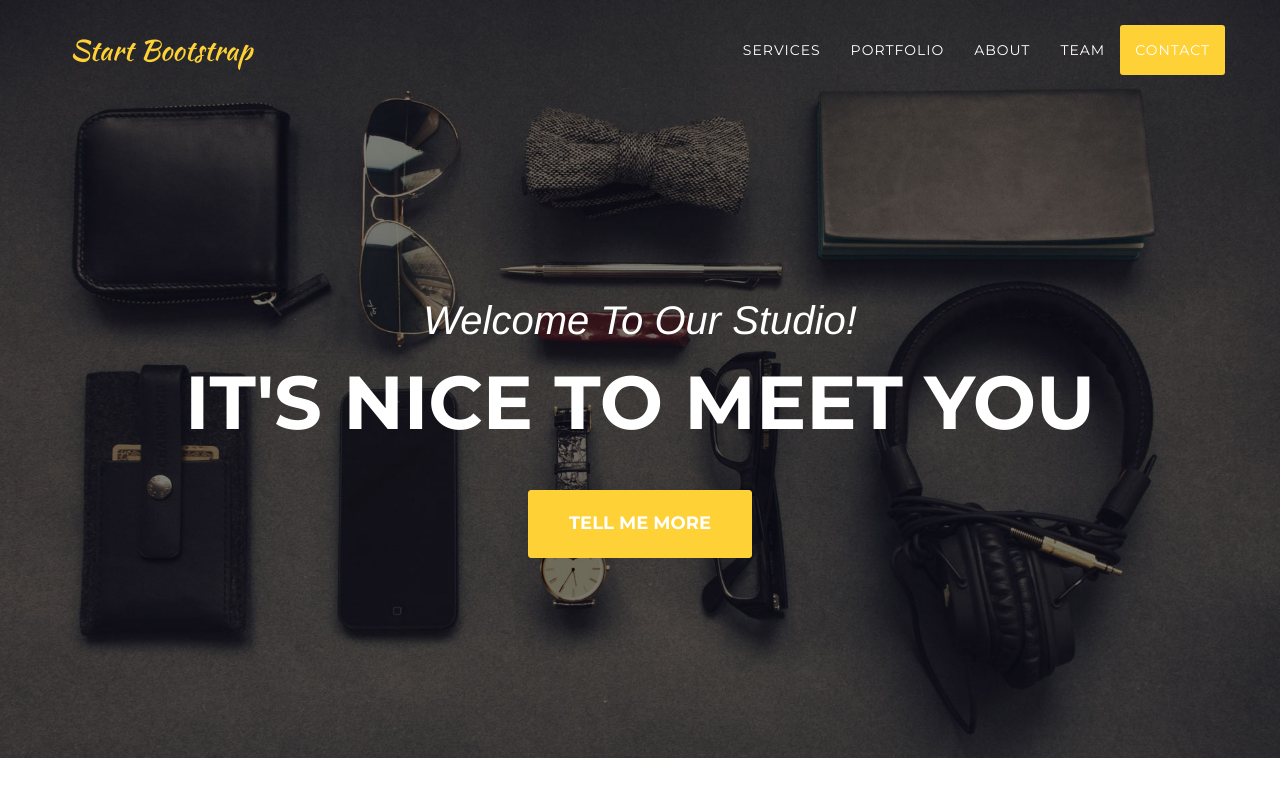
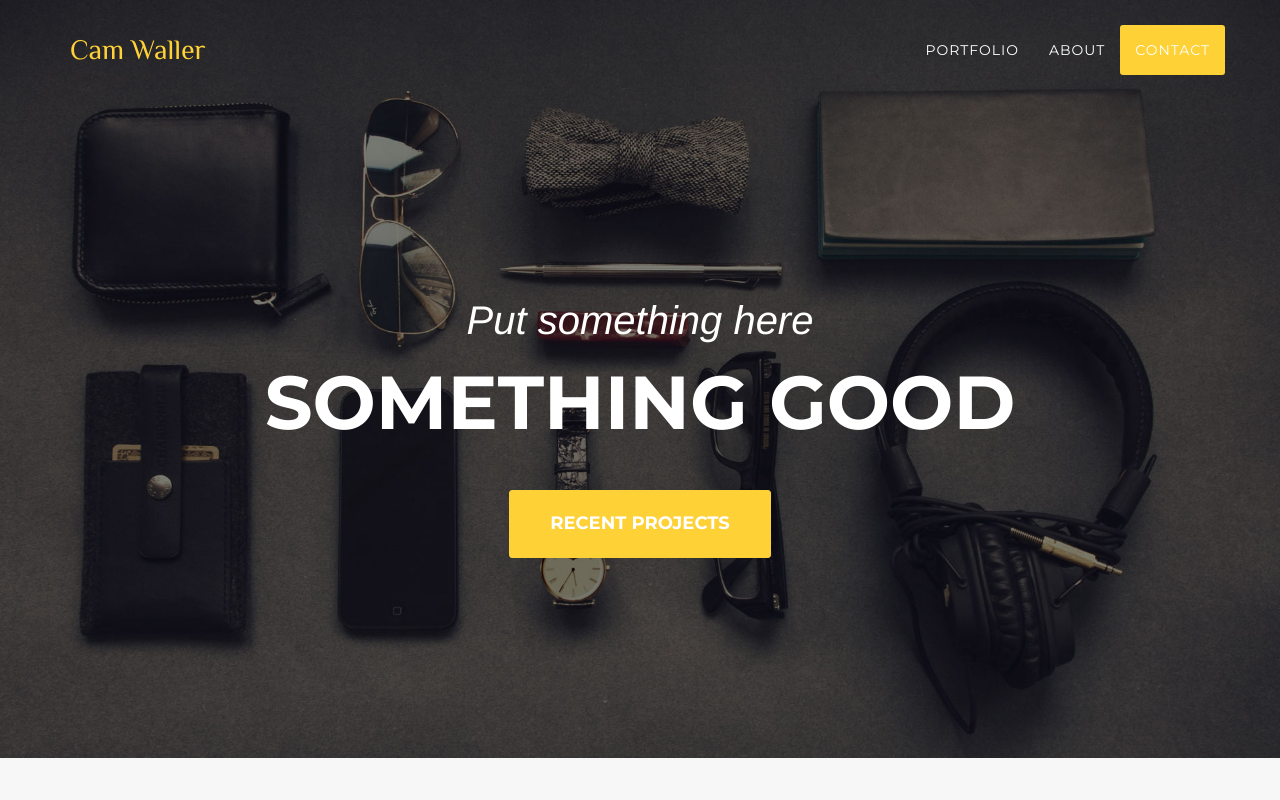
Before and after one commit to camcreates/portfolio, a plain HTML site: page index.html in a window 1280 px wide. Shown: the top 800 px of the page. Drawn offline with nearby package versions, Linux system fonts and the light colour scheme; a web font is replaced by a local one.

Commit message:
Some customization done

```diff
--- a/css/agency.css
+++ b/css/agency.css
@@ -175,7 +175,7 @@ fieldset[disabled] .btn-xl.active {
 }
 
 .navbar-default .navbar-brand {
-    font-family: "Kaushan Script","Helvetica Neue",Helvetica,Arial,cursive;
+    font-family: 'Philosopher',"Helvetica Neue",Helvetica,Arial,cursive;
     color: #fed136;
 }
 
--- a/index.html
+++ b/index.html
@@ -9,7 +9,7 @@
     <meta name="description" content="">
     <meta name="author" content="">
 
-    <title>Agency - Start Bootstrap Theme</title>
+    <title>Cam Waller - UX Designer</title>
 
     <!-- Bootstrap Core CSS -->
     <link href="css/bootstrap.min.css" rel="stylesheet">
@@ -23,6 +23,8 @@
     <link href='http://fonts.googleapis.com/css?family=Kaushan+Script' rel='stylesheet' type='text/css'>
     <link href='http://fonts.googleapis.com/css?family=Droid+Serif:400,700,400italic,700italic' rel='stylesheet' type='text/css'>
     <link href='http://fonts.googleapis.com/css?family=Roboto+Slab:400,100,300,700' rel='stylesheet' type='text/css'>
+    <link href='http://fonts.googleapis.com/css?family=Philosopher' rel='stylesheet' type='text/css'>
+
 
     <!-- HTML5 Shim and Respond.js IE8 support of HTML5 elements and media queries -->
     <!-- WARNING: Respond.js doesn't work if you view the page via file:// -->
@@ -46,7 +48,7 @@
                     <span class="icon-bar"></span>
                     <span class="icon-bar"></span>
                 </button>
-                <a class="navbar-brand page-scroll" href="#page-top">Start Bootstrap</a>
+                <a class="navbar-brand page-scroll" href="#page-top">Cam Waller</a>
             </div>
 
             <!-- Collect the nav links, forms, and other content for toggling -->
@@ -56,16 +58,10 @@
                         <a href="#page-top"></a>
                     </li>
                     <li>
-                        <a class="page-scroll" href="#services">Services</a>
-                    </li>
-                    <li>
                         <a class="page-scroll" href="#portfolio">Portfolio</a>
                     </li>
                     <li>
                         <a class="page-scroll" href="#about">About</a>
-                    </li>
-                    <li>
-                        <a class="page-scroll" href="#team">Team</a>
                     </li>
                     <li>
                         <a class="page-scroll" href="#contact">Contact</a>
@@ -81,15 +77,15 @@
     <header>
         <div class="container">
             <div class="intro-text">
-                <div class="intro-lead-in">Welcome To Our Studio!</div>
-                <div class="intro-heading">It's Nice To Meet You</div>
-                <a href="#services" class="page-scroll btn btn-xl">Tell Me More</a>
+                <div class="intro-lead-in">Put something here</div>
+                <div class="intro-heading">Something good</div>
+                <a href="#portfolio" class="page-scroll btn btn-xl">Recent Projects</a>
             </div>
         </div>
     </header>
 
     <!-- Services Section -->
-    <section id="services">
+<!--     <section id="services">
         <div class="container">
             <div class="row">
                 <div class="col-lg-12 text-center">
@@ -125,7 +121,7 @@
             </div>
         </div>
     </section>
-
+ -->
     <!-- Portfolio Grid Section -->
     <section id="portfolio" class="bg-light-gray">
         <div class="container">
@@ -306,7 +302,7 @@
     </section>
 
     <!-- Team Section -->
-    <section id="team" class="bg-light-gray">
+    <!-- <section id="team" class="bg-light-gray">
         <div class="container">
             <div class="row">
                 <div class="col-lg-12 text-center">
@@ -367,7 +363,7 @@
                 </div>
             </div>
         </div>
-    </section>
+    </section> -->
 
     <!-- Clients Aside -->
     <aside class="clients">
@@ -401,7 +397,7 @@
         <div class="container">
             <div class="row">
                 <div class="col-lg-12 text-center">
-                    <h2 class="section-heading">Contact Us</h2>
+                    <h2 class="section-heading">Contact Me</h2>
                     <h3 class="section-subheading text-muted">Lorem ipsum dolor sit amet consectetur.</h3>
                 </div>
             </div>
```
